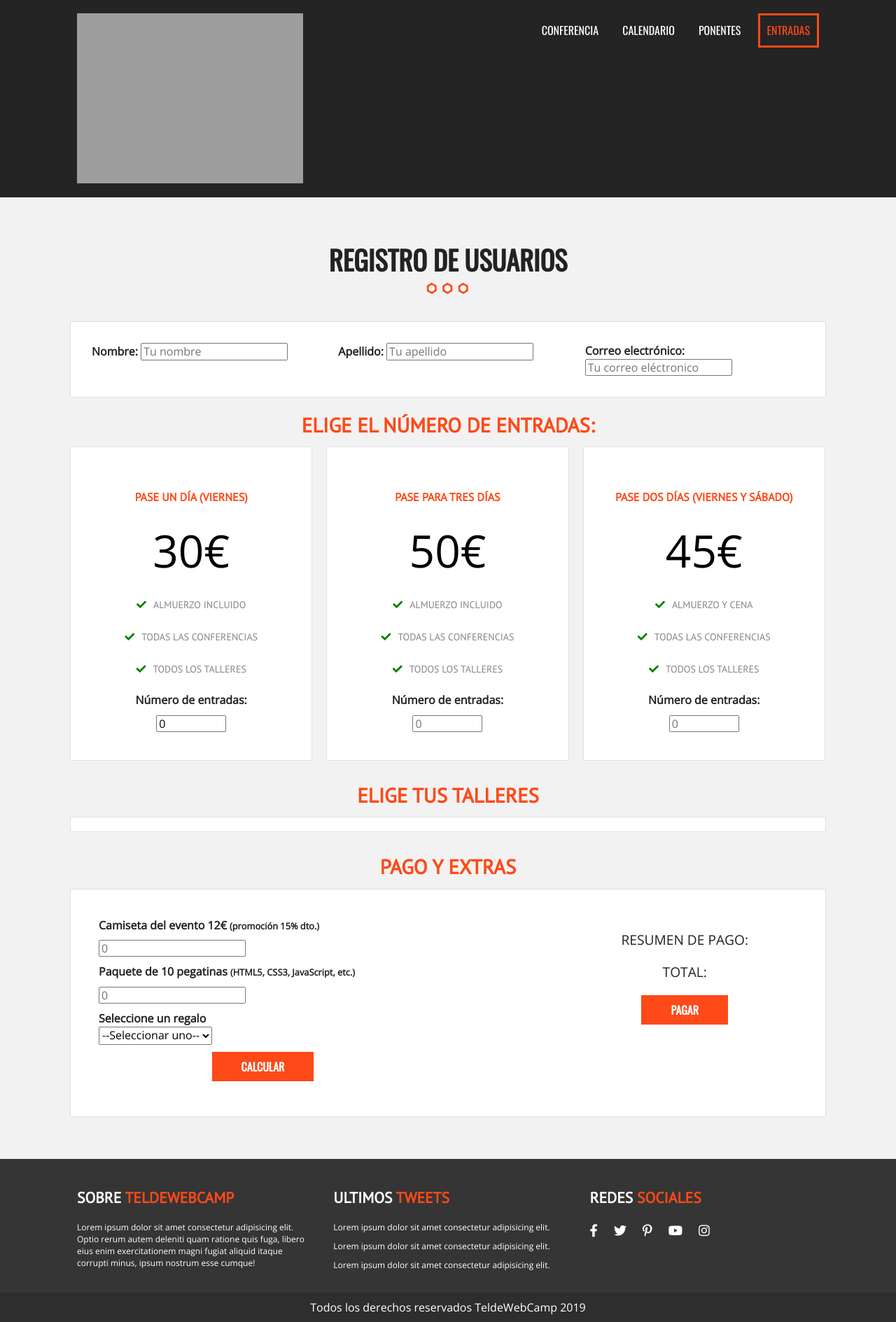
After one commit to Apergot/TeldeWebCamp, a PHP site: page /registro.html in a window 1280 px wide. The commit adds this page. Shown: the part 791-2680 px from the top of the page at 70% size. Run offline with PHP 8.4, Linux system fonts and the light colour scheme; grey boxes are pictures that could not be loaded.

Commit message:
using javascript to validate form and leaflet for the location section

```diff
--- a/css/main.css
+++ b/css/main.css
@@ -210,7 +210,7 @@ ul{
 /* Header */
 div.hero {
   background-image: url('../img/encabezado.jpg');
-  height: 100vh;
+  height: 98.8vh;
   background-position: top center;
   background-size: cover;
 
@@ -238,6 +238,11 @@ nav.redes-sociales a {
 
 nav.redes-sociales:last-child {
   margin-right: 0;
+}
+
+.informacion-evento a{
+  text-decoration: none;
+  color: white;
 }
 
 @media(min-width: 768px) {
@@ -818,16 +823,135 @@ blockquote p::before{
   font-family: 'Oswald' sans-serif;
 }
 
+/*Páginas internas*/
+
+/*Registro*/
+.registro h3{
+  text-align: center;
+  text-transform: uppercase;
+  margin: 20px 0 0 0;
+}
+
+.registro label{
+  margin-bottom: 5px;
+  font-weight: bold;
+}
+
+h4{
+  text-align: center;
+  text-transform: uppercase;
+  border-bottom: 2px solid #fe4918;
+  padding-bottom: 10px;
+  font-size: 1.2em;
+}
+
+.caja{
+  background-color: white;
+  border: 1px solid #e1e1e1;
+  padding: 10px;
+  margin: 10px;
+}
+
+.campo{
+  padding: 20px;
+}
+
+@media(min-width: 768px) {
+  .campo{
+    width:33.3%;
+    float: left;
+  }
+}
+
+.paquetes .tabla-precio:hover{
+  transform: none;
+  box-shadow: none;
+}
+
+.paquetes .tabla-precio input{
+  clear: both;
+  width: 100px;
+  margin: 10px auto 0 auto;
+  display: block;
+}
+
+.contenido-dia{
+  padding: 20px;
+  display: none;
+}
+
+@media(min-width: 768px) {
+  .contenido-dia > div{
+    float: left;
+    width: 33.3%;
+  }
+}
+
+.contenido-dia > div p{
+  text-align: left;
+}
+
+.contenido-dia > div label{
+  display: block;
+  margin-bottom: 10px;
+}
+
+.contenido-dia > div input{
+  margin-right: 10px;
+  padding: 40px;
+}
+
+.contenido-dia > div label time{
+  color: #fe4918;
+}
+
+/*Resumen registro*/
+
+.resumen p {
+  font-size: 1.2em;
+  text-transform: uppercase;
+}
+
+.resumen .extras{
+  float:left;
+  width:50%;
+  padding: 30px;
+}
+
+.resumen .extras .pedido{
+  text-align: left;
+  margin-bottom: 10px;
+}
+
+.resumen .extras .pedido input{
+  margin: 10px 0 0 0;
+}
+
+.resumen .total{
+  margin-right: 70px;
+  float: right;
+  widows: 50%;
+  padding: 30px;
+}
+
+.resumen input{
+  display: block;
+  margin: 10px auto;
+}
 
 
+.suma-total{
+  text-align: center;
+  font-size: 2em;
+  color: #fe4918
+}
 
-
-
-
-
-
-
-
+#error {
+  clear: both;
+  padding: 15px;
+  text-align: center;
+  display: none;
+}
 
 
 
--- a/js/main.js
+++ b/js/main.js
@@ -0,0 +1,138 @@
+(function(){
+    'use strict';
+
+    var regalo = document.getElementById('regalo');
+
+    document.addEventListener('DOMContentLoaded', function(){
+
+        //Usando leaflet, la libreria para el mapa que queremos mostrar.
+        var map = L.map('mapa').setView([27.998418, -15.413518], 16);
+
+        L.tileLayer('https://{s}.tile.openstreetmap.org/{z}/{x}/{y}.png', {
+            attribution: '&copy; <a href="https://www.openstreetmap.org/copyright">OpenStreetMap</a> contributors'
+        }).addTo(map);
+
+        L.marker([27.998418, -15.413518]).addTo(map)
+            .bindPopup('TeldeWebCamp')//aquí admite html, con lo cual podemos hacer lo que queramos con css agregando una clase
+            .openPopup();
+            /*Esto es un hover para el pin básicamente.
+            .bindTooltip('Prueba')
+            .openTooltip();
+            */
+
+        //Campos de los datos de usuario
+        var nombre = document.getElementById('nombre');
+        var apellido = document.getElementById('apellido');
+        var email = document.getElementById('email');
+
+
+        //Campos para los pases por días
+        var pase_dia = document.getElementById('pase_dia');
+        var pase_dos_dias = document.getElementById('pase_dos_dias');
+        var pase_completo = document.getElementById('pase_completo');
+
+        //Botones y divs
+        var calcular = document.getElementById('calcular');
+        var errordiv = document.getElementById('error');
+        var btnRegistro = document.getElementById('btnRegistro');
+        var lista_productos = document.getElementById('lista-productos');
+        var total = document.getElementById('suma-total');
+
+        //Extras
+        var numCamisetas = document.getElementById('camiseta');
+        var paquetePegatinas = document.getElementById('pegatina');
+
+        calcular.addEventListener('click', calcularFactura);
+
+        //Para que no se muestren los días que no concuerdan con tu pase
+        pase_dia.addEventListener('blur', mostrarDias);
+        pase_dos_dias.addEventListener('blur', mostrarDias);
+        pase_completo.addEventListener('blur', mostrarDias);
+
+        nombre.addEventListener('blur', validarCampos);
+        apellido.addEventListener('blur',validarCampos);
+        email.addEventListener('blur',validarCampos);
+
+        email.addEventListener('blur', validarMail);
+
+        function validarCampos(){
+            if(this.value == ''){
+                errordiv.style.display = 'block';
+                errordiv.innerHTML = "Este campo es obligatorio";
+                this.style.border = '1px solid red';
+                errordiv.style.border= '1px solid red';
+            }else{
+                errordiv.style.display = 'none';
+                this.style.border = '1px solid #cccccc'
+            }
+        }
+
+        function validarMail(){
+            if(this.value.indexOf("@") > -1){
+                errordiv.style.display = 'none';
+                this.style.border = '1px solid #cccccc'
+            }else{
+                errordiv.style.display = 'block';
+                errordiv.innerHTML = "Correo electrónico incorrecto";
+                this.style.border = '1px solid red';
+                errordiv.style.border= '1px solid red';
+            }
+        }
+
+        function calcularFactura(event){
+
+            event.preventDefault();
+            if(regalo.value ===''){
+                alert('¡Chacho, que es gratis! Elige un regalo, jacos@');
+                regalo.focus();
+            }else{
+                //con el 10 || 0 indicamos que queremos usar el sistema decimal.
+                var entradasDia = parseInt(pase_dia.value, 10 || 0),
+                    entradasDosDias = parseInt(pase_dos_dias.value, 10 || 0),
+                    entradasCompletas = parseInt(pase_completo.value, 10 || 0),
+                    totalCamisetas = parseInt(numCamisetas.value, 10 || 0),
+                    totalPegatinas = parseInt(paquetePegatinas.value, 10 || 0);
+
+                var totalPagar = (entradasDia*30) +(entradasDosDias*45)+ (entradasCompletas*50)
+                + (totalCamisetas*(12*0.15)) + (totalPegatinas*2);
+
+                var listadoProductos = new Array();
+                if(entradasDia >= 1){listadoProductos.push(`${entradasDia} Pases de un día`);}
+                if(entradasDosDias >= 1){listadoProductos.push(`${entradasDosDias} Pases de dos días`);}
+                if(entradasCompletas >= 1){listadoProductos.push(`${entradasCompletas} Pases fin de semana completo`);}
+                if(totalCamisetas >= 1){listadoProductos.push(`${totalCamisetas} Camisetas del evento`);}
+                if(totalPegatinas >= 1){listadoProductos.push(`${totalPegatinas} Paquetes de pegatinas`);}
+                console.log(listadoProductos);
+
+                lista_productos.innerHTML = '';
+                for(let i = 0; i < listadoProductos.length; i++){
+                    lista_productos.innerHTML += listadoProductos[i] + '<br>'
+                }
+
+                total.innerHTML = totalPagar.toFixed(2) + '€';
+            }
+        }
+
+        /**En el caso concreto de los input number me he percatado de que click no vale cuando
+         * el usuario llega e introduce el número manualmente, por eso usamos blur*/
+        function mostrarDias(){
+            var entradasDia = parseInt(pase_dia.value, 10 || 0),
+                entradasDosDias = parseInt(pase_dos_dias.value, 10 || 0),
+                entradasCompletas = parseInt(pase_completo.value, 10 || 0);
+
+            var diasElegidos = new Array();
+
+            if(entradasDia > 0){diasElegidos.push('viernes')}
+            if(entradasDosDias > 0){diasElegidos.push('viernes' ,'sabado')}
+            if(entradasCompletas > 0){diasElegidos.push('viernes','sabado' ,'domingo')}
+
+            for(let i = 0; i < diasElegidos.length;i++){
+                document.getElementById(diasElegidos[i]).style.display = 'block';
+            }
+        }
+
+
+
+
+    }); //DOM Content loaded
+})();
--- /dev/null
+++ b/registro.html
@@ -0,0 +1,354 @@
+<!doctype html>
+<html class="no-js" lang="">
+
+<head>
+  <meta charset="utf-8">
+  <title></title>
+  <meta name="description" content="">
+  <meta name="viewport" content="width=device-width, initial-scale=1">
+
+  <link rel="manifest" href="site.webmanifest">
+  <link rel="apple-touch-icon" href="icon.png">
+  <!-- Place favicon.ico in the root directory -->
+
+  <link rel="stylesheet" href="css/normalize.css">
+  <link rel="stylesheet" href="css/all.min.css">
+  <link href="https://fonts.googleapis.com/css?family=Open+Sans|Oswald|PT+Sans&display=swap" rel="stylesheet">
+  <link rel="stylesheet" href="css/main.css">
+
+  <meta name="theme-color" content="#fafafa">
+</head>
+
+<body>
+  <!--[if IE]>
+    <p class="browserupgrade">You are using an <strong>outdated</strong> browser. Please <a href="https://browsehappy.com/">upgrade your browser</a> to improve your experience and security.</p>
+  <![endif]-->
+
+  <header class="site-header">
+    <div class="hero">
+      <div class="contenido-header">
+        <nav class="redes-sociales">
+          <a href="#"><i class="fab fa-facebook-f"></i></a>
+          <a href="#"><i class="fab fa-twitter"></i></a>
+          <a href="#"><i class="fab fa-pinterest-p"></i></a>
+          <a href="#"><i class="fab fa-youtube"></i></a>
+          <a href="#"><i class="fab fa-instagram"></i></a>
+        </nav>
+        <div class="informacion-evento">
+          <div class="clearfix">
+            <p class="fecha"><i class="far fa-calendar-alt" aria-hidden="true"></i> Próximamente</p>
+            <p class="ciudad"><i class="fas fa-map-marker-alt" aria-hidden="true"></i> Telde, Gran Canaria</p>
+          </div>
+          <a href="index.html">
+            <h1 class="nombre-sitio"> TeldeWebCamp</h1>
+          </a>
+          <p class="slogan"><span> La mejor conferencia de desarrollo web </span></p>
+        </div>
+
+      </div>
+    </div>
+  </header>
+
+  <div class="barra">
+    <div class="contenedor clearfix">
+      <div class="logo">
+        <img src="img/logo.svg" alt="logo">
+      </div>
+      <div class="menu-movil">
+        <span></span>
+        <span></span>
+        <span></span>
+      </div>
+      <nav class="navegacion-principal">
+        <a href="#">Conferencia</a>
+        <a href="#">Calendario</a>
+        <a href="#">Ponentes</a>
+        <a href="registro.html">Entradas</a>
+      </nav>
+    </div>
+  </div>
+
+  <section class="seccion contenedor">
+    <h2>Registro de usuarios</h2>
+    <form id="registro" class="registro " action="index.html" method="POST">
+      <div class="datos-usuario caja clearfix">
+        <div class="campo">
+          <label for="nombre">Nombre:</label>
+          <input type="text" name="nombre" id="nombre" placeholder="Tu nombre">
+        </div>
+        <div class="campo">
+          <label for="apellido">Apellido:</label>
+          <input type="text" name="apellido" id="apellido" placeholder="Tu apellido">
+        </div>
+        <div class="campo">
+          <label for="email">Correo electrónico:</label>
+          <input type="email" name="email" id="email" placeholder="Tu correo eléctronico">
+        </div>
+        <div id="error" class="error">
+          <!--En caso de que el usuario introduzca datos erróneos-->
+        </div>
+      </div>
+      <!--Final de recogida de datos-->
+      <div id="paquetes" class="paquetes">
+        <h3>Elige el número de entradas:</h3>
+
+        <ul class="lista-precios clearfix">
+          <li>
+            <div class="tabla-precio">
+              <h3>Pase un día (viernes)</h3>
+              <p class="numero">30€</p>
+              <!--alt+0128-->
+              <ul>
+                <li><i class="fas fa-check"></i>Almuerzo incluido</li>
+                <li><i class="fas fa-check"></i>Todas las conferencias</li>
+                <li><i class="fas fa-check"></i>Todos los talleres</li>
+
+              </ul>
+              <div class="pedido">
+                <label for="pase_dia">Número de entradas: </label>
+                <input type="number" name="" id="pase_dia" min="0" size="3" placeholder="0" value="0">
+              </div>
+            </div>
+
+          </li>
+          <li>
+            <div class="tabla-precio">
+              <h3>Pase para tres días</h3>
+              <p class="numero">50€</p>
+              <!--alt+0128-->
+              <ul>
+                <li><i class="fas fa-check"></i>Almuerzo incluido</li>
+                <li><i class="fas fa-check"></i>Todas las conferencias</li>
+                <li><i class="fas fa-check"></i>Todos los talleres</li>
+              </ul>
+              <div class="pedido">
+                <label for="pase_completo">Número de entradas: </label>
+                <input type="number" name="" id="pase_completo" min="0" size="3" placeholder="0">
+              </div>
+            </div>
+          </li>
+          <li>
+            <div class="tabla-precio">
+              <h3>Pase dos días (Viernes y sábado)</h3>
+              <p class="numero">45€</p>
+              <!--alt+0128-->
+              <ul>
+                <li><i class="fas fa-check"></i>Almuerzo y cena</li>
+                <li><i class="fas fa-check"></i>Todas las conferencias</li>
+                <li><i class="fas fa-check"></i>Todos los talleres</li>
+              </ul>
+              <div class="pedido">
+                <label for="pase_dos_dias">Número de entradas: </label>
+                <input type="number" name="" id="pase_dos_dias" min="0" size="3" placeholder="0">
+              </div>
+            </div>
+          </li>
+        </ul>
+      </div>
+      <!--Paquetes de precios-->
+      <div id="eventos" class="eventos clearfix">
+        <h3>Elige tus talleres</h3>
+        <div class="caja">
+          <div id="viernes" class="contenido-dia clearfix">
+            <h4>Viernes</h4>
+            <div>
+              <p>Talleres:</p>
+              <label><input type="checkbox" name="registro[]" id="taller_01" value="taller_01"><time>10:00</time>
+                Responsive Web Design</label>
+              <label><input type="checkbox" name="registro[]" id="taller_02" value="taller_02"><time>12:00</time>
+                Flexbox</label>
+              <label><input type="checkbox" name="registro[]" id="taller_03" value="taller_03"><time>14:00</time> HTML5
+                y CSS3</label>
+              <label><input type="checkbox" name="registro[]" id="taller_04" value="taller_04"><time>17:00</time>
+                Drupal</label>
+              <label><input type="checkbox" name="registro[]" id="taller_05" value="taller_05"><time>19:00</time>
+                WordPress</label>
+            </div>
+            <div>
+              <p>Conferencias:</p>
+              <label><input type="checkbox" name="registro[]" id="conf_01" value="conf_01"><time>10:00</time> Como ser
+                Freelancer</label>
+              <label><input type="checkbox" name="registro[]" id="conf_02" value="conf_02"><time>17:00</time>
+                Tecnologías del Futuro</label>
+              <label><input type="checkbox" name="registro[]" id="conf_03" value="conf_03"><time>19:00</time> Seguridad
+                en la Web</label>
+            </div>
+            <div>
+              <p>Seminarios:</p>
+              <label><input type="checkbox" name="registro[]" id="sem_01" value="sem_01"><time>10:00</time> Diseño UI y
+                UX para móviles</label>
+            </div>
+          </div>
+          <!--#viernes-->
+          <div id="sabado" class="contenido-dia clearfix">
+            <h4>Sábado</h4>
+            <div>
+              <p>Talleres:</p>
+              <label><input type="checkbox" name="registro[]" id="taller_06" value="taller_06"><time>10:00</time>
+                Angular</label>
+              <label><input type="checkbox" name="registro[]" id="taller_07" value="taller_07"><time>12:00</time> PHP y
+                MySQL</label>
+              <label><input type="checkbox" name="registro[]" id="taller_08" value="taller_08"><time>14:00</time>
+                JavaScript Avanzado</label>
+              <label><input type="checkbox" name="registro[]" id="taller_09" value="taller_09"><time>17:00</time> SEO en
+                Google</label>
+              <label><input type="checkbox" name="registro[]" id="taller_10" value="taller_10"><time>19:00</time> De
+                Photoshop a HTML5 y CSS3</label>
+              <label><input type="checkbox" name="registro[]" id="taller_11" value="taller_11"><time>21:00</time> PHP
+                Medio y Avanzado</label>
+            </div>
+            <div>
+              <p>Conferencias:</p>
+              <label><input type="checkbox" name="registro[]" id="conf_04" value="conf_04"><time>10:00</time> Como crear
+                una tienda online que venda millones en pocos días</label>
+              <label><input type="checkbox" name="registro[]" id="conf_05" value="conf_05"><time>17:00</time> Los
+                mejores lugares para encontrar trabajo</label>
+              <label><input type="checkbox" name="registro[]" id="conf_06" value="conf_06"><time>19:00</time> Pasos para
+                crear un negocio rentable</label>
+            </div>
+            <div>
+              <p>Seminarios:</p>
+              <label><input type="checkbox" name="registro[]" id="sem_02" value="sem_02"><time>10:00</time> Aprende a
+                Programar en una mañana</label>
+              <label><input type="checkbox" name="registro[]" id="sem_03" value="sem_03"><time>17:00</time> Diseño UI y
+                UX para móviles</label>
+            </div>
+          </div>
+          <!--#sabado-->
+          <div id="domingo" class="contenido-dia clearfix">
+            <h4>Domingo</h4>
+            <div>
+              <p>Talleres:</p>
+              <label><input type="checkbox" name="registro[]" id="taller_12" value="taller_12"><time>10:00</time>
+                Laravel</label>
+              <label><input type="checkbox" name="registro[]" id="taller_13" value="taller_13"><time>12:00</time> Crea
+                tu propia API</label>
+              <label><input type="checkbox" name="registro[]" id="taller_14" value="taller_14"><time>14:00</time>
+                JavaScript y jQuery</label>
+              <label><input type="checkbox" name="registro[]" id="taller_15" value="taller_15"><time>17:00</time>
+                Creando Plantillas para WordPress</label>
+              <label><input type="checkbox" name="registro[]" id="taller_16" value="taller_16"><time>19:00</time>
+                Tiendas Virtuales en Magento</label>
+            </div>
+            <div>
+              <p>Conferencias:</p>
+              <label><input type="checkbox" name="registro[]" id="conf_07" value="conf_07"><time>10:00</time> Como hacer
+                Marketing en línea</label>
+              <label><input type="checkbox" name="registro[]" id="conf_08" value="conf_08"><time>17:00</time> ¿Con que
+                lenguaje debo empezar?</label>
+              <label><input type="checkbox" name="registro[]" id="conf_09" value="conf_09"><time>19:00</time> Frameworks
+                y librerias Open Source</label>
+            </div>
+            <div>
+              <p>Seminarios:</p>
+              <label><input type="checkbox" name="registro[]" id="sem_04" value="sem_04"><time>14:00</time> Creando una
+                App en Android en una tarde</label>
+              <label><input type="checkbox" name="registro[]" id="sem_05" value="sem_05"><time>17:00</time> Creando una
+                App en iOS en una tarde</label>
+            </div>
+          </div>
+          <!--#domingo-->
+        </div>
+        <!--.caja-->
+      </div>
+      <!--#eventos-->
+
+      <div id="resumen" class="resumen">
+          <h3>Pago y extras</h3>
+          <div class="caja clearfix">
+              <div class="extras">
+                  <div class="pedido">
+                      <label for="camiseta">Camiseta del evento 12€ <small>(promoción 15% dto.)</small></label>
+                      <input type="number" name="" id="camiseta" min="0" size="3" placeholder="0">
+                  </div><!--pedido camiseta-->
+                  <div class="pedido">
+                        <label for="pegatina">Paquete de 10 pegatinas <small>(HTML5, CSS3, JavaScript, etc.)</small></label>
+                        <input type="number" name="" id="pegatina" min="0" size="3" placeholder="0">
+                    </div><!--pedido pegatinas-->
+                    <div class="pedido">
+                        <label for="regalo">Seleccione un regalo</label>
+                        <br>
+                        <select name="" id="regalo" required>
+                            <option value="">--Seleccionar uno--</option>
+                            <option value="CAN">Cantimplora</option>
+                            <option value="PUL">Pulseras</option>
+                            <option value="GOR">Gorra</option>
+                        </select>
+                    </div><!--pedido regalo-->
+                    <input type="button" id="calcular" class="button" value="Calcular">
+              </div><!--extras-->
+
+              <div class="total">
+                  <p>Resumen de pago:</p>
+                  <div id="lista-productos" class="lista-productos">
+
+                  </div>
+                  <p>Total:</p>
+                  <div id="suma-total" class="suma-total">
+
+                  </div>
+                  <input type="submit" value="Pagar" class="button" id="btnRegistro">
+              </div><!--total-->
+          </div><!--resumen-->
+      </div>
+    </form>
+  </section>
+
+  <footer class="site-footer">
+    <div class="contenedor clearfix contenido">
+      <div class="footer-informacion">
+        <h3>Sobre <span>TeldeWebCamp</span></h3>
+        <p>Lorem ipsum dolor sit amet consectetur adipisicing elit. Optio rerum autem deleniti quam ratione quis fuga,
+          libero eius enim exercitationem magni fugiat aliquid itaque corrupti minus, ipsum nostrum esse cumque!</p>
+      </div>
+      <div class="ultimos-tweets">
+        <h3>Ultimos <span>Tweets</span></h3>
+        <ul>
+          <li>Lorem ipsum dolor sit amet consectetur adipisicing elit. </li>
+          <li>Lorem ipsum dolor sit amet consectetur adipisicing elit.</li>
+          <li>Lorem ipsum dolor sit amet consectetur adipisicing elit.</li>
+        </ul>
+      </div>
+      <div class="menu">
+        <h3>Redes <span>Sociales</span></h3>
+        <nav class="redes-sociales">
+          <a href="#"><i class="fab fa-facebook-f"></i></a>
+          <a href="#"><i class="fab fa-twitter"></i></a>
+          <a href="#"><i class="fab fa-pinterest-p"></i></a>
+          <a href="#"><i class="fab fa-youtube"></i></a>
+          <a href="#"><i class="fab fa-instagram"></i></a>
+        </nav>
+      </div>
+    </div>
+
+    <p class="copyright">Todos los derechos reservados TeldeWebCamp 2019</p>
+  </footer>
+
+  <!-- Add your site or application content here -->
+
+  <script src="js/vendor/modernizr-3.7.1.min.js"></script>
+  <script src="https://code.jquery.com/jquery-3.4.1.min.js"
+    integrity="sha256-CSXorXvZcTkaix6Yvo6HppcZGetbYMGWSFlBw8HfCJo=" crossorigin="anonymous"></script>
+  <script>
+    window.jQuery || document.write('<script src="js/vendor/jquery-3.4.1.min.js"><\/script>')
+
+  </script>
+  <script src="js/plugins.js"></script>
+  <script src="js/main.js"></script>
+
+  <!-- Google Analytics: change UA-XXXXX-Y to be your site's ID. -->
+  <script>
+    window.ga = function () {
+      ga.q.push(arguments)
+    };
+    ga.q = [];
+    ga.l = +new Date;
+    ga('create', 'UA-XXXXX-Y', 'auto');
+    ga('set', 'transport', 'beacon');
+    ga('send', 'pageview')
+
+  </script>
+  <script src="https://www.google-analytics.com/analytics.js" async></script>
+</body>
+
+</html>
```
Also changed, not shown: index.html (+6 -29 lines), img/encabezado.jpg, img/encabezado2.jpg (added).
